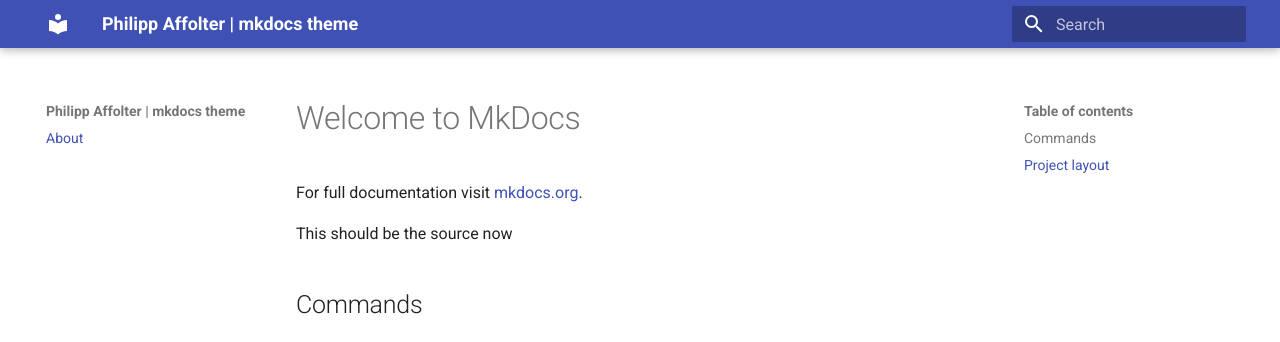
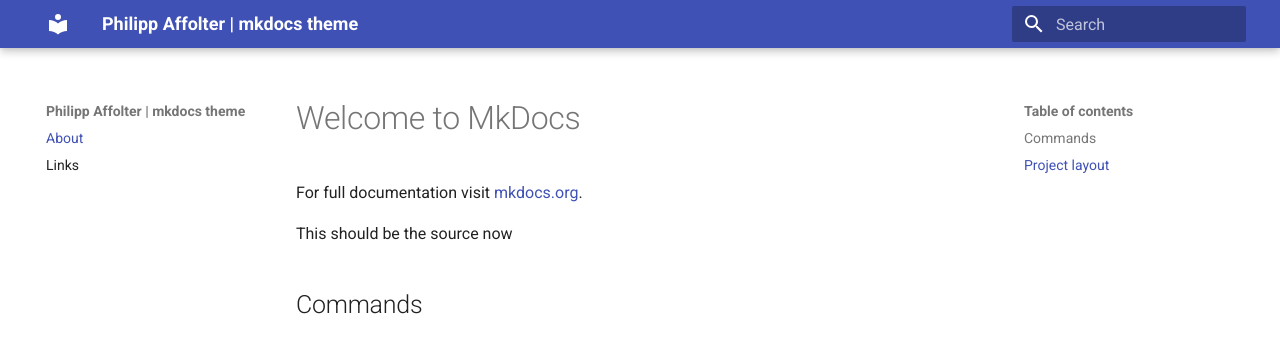
Before and after one commit to philaffolter/philaffolter, an MkDocs documentation site: the page built from docs/index.md, in a window 1280 px wide. Shown: the top 342 px of the page. Built offline with MkDocs 1.6.1 and Material for MkDocs 9.7.7, drawn with Linux system fonts in a browser that asks for light colours.

Commit message:
Update mkdocs.yml

```diff
--- a/mkdocs.yml
+++ b/mkdocs.yml
@@ -7,3 +7,4 @@ theme:
 
 nav:
   - About: index.md
+  - Links: links.md
```
